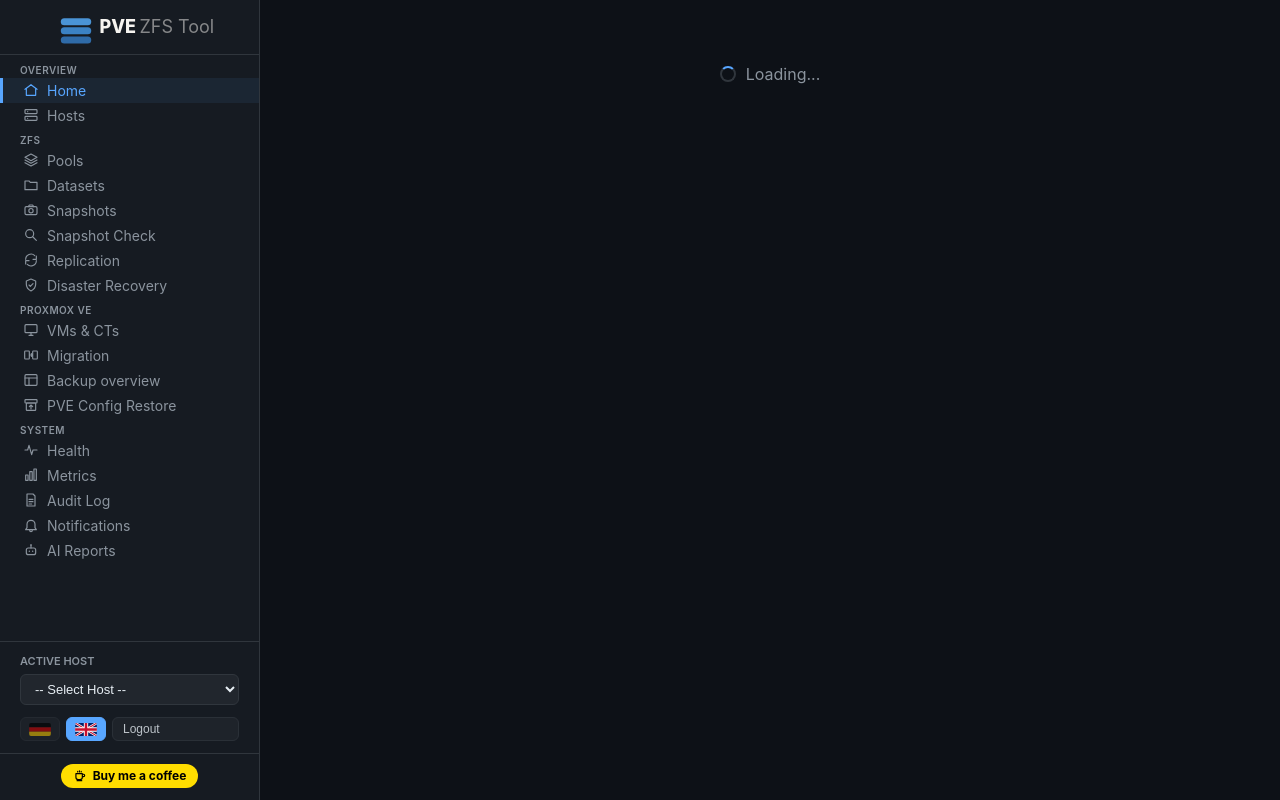
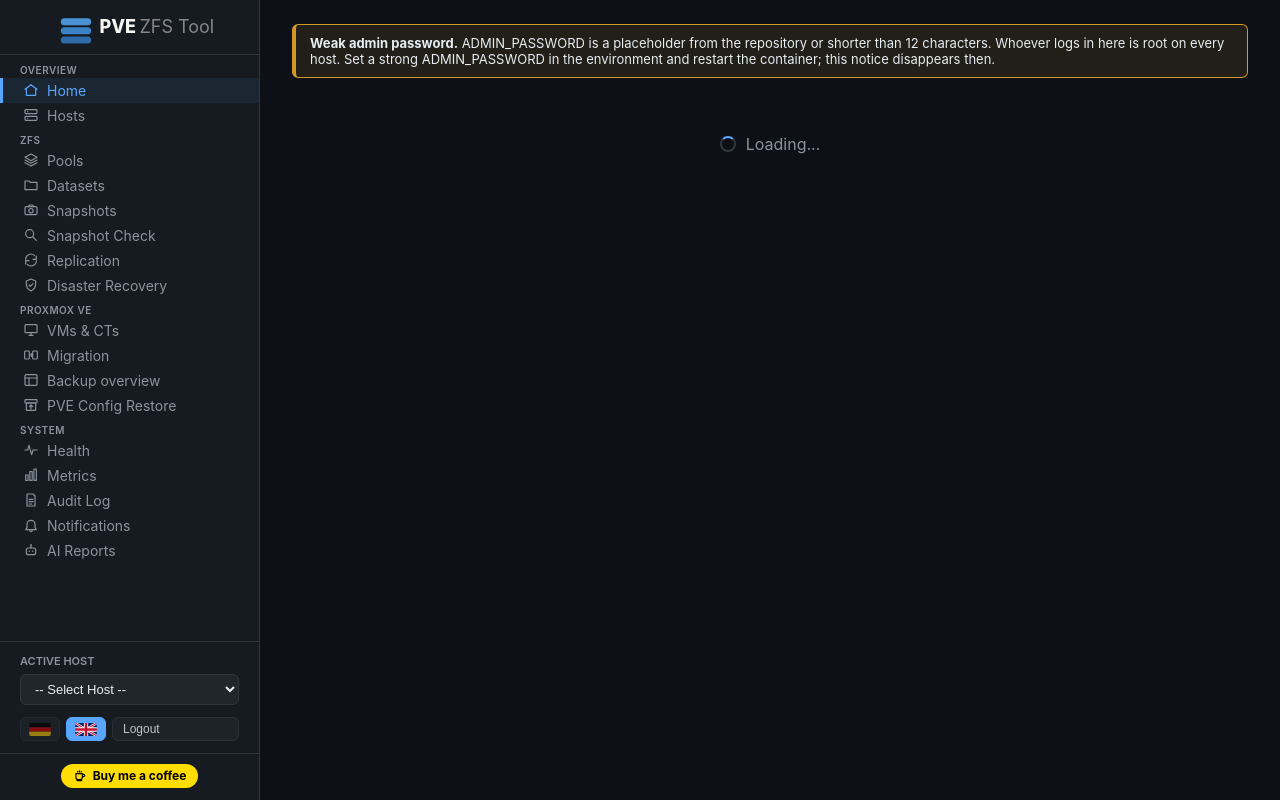
Before and after one commit to onlinecrash24/pve-zfs-tool, a Flask app: page / in a window 1280 px wide. Run offline with Flask 3, Linux system fonts and the light colour scheme; the visitor is signed in with stand-in values (Sample User, id 1); data that the repository does not hold is empty; parts of the project's set-up code (start-up, migrations or seed data) failed here and were passed over; some libraries are stand-ins or nearby versions.

Commit message:
Weak admin password: a notice where it is seen, not a refused start
Maintainer's decision after v0.9.935: the operator is responsible for the
password; the tool says so, it does not refuse to run. Only an EMPTY
ADMIN_PASSWORD still refuses the start -- that is not a weak password, it
is none, and the login would accept an empty field. A placeholder from
the repository or a password shorter than 12 characters starts, is logged
as a warning, and is shown as a banner at the top of the UI after every
login, in both languages, until the password is changed. README,
README_DE and SECURITY.md say so; the route /api/system/notice carries
the notice; the policy is one pure function with its cases as tests.

```diff
--- a/app/main.py
+++ b/app/main.py
@@ -152,15 +152,9 @@ MIN_PASSWORD_LENGTH = 12
 
 
 def admin_password_problem(value):
-    """Why this ADMIN_PASSWORD must not be used, or None.
-
-    This UI is root on every node. A placeholder from the compose file or
-    the README is public knowledge, and a short one is a dictionary away;
-    with 5000:5000 published on all interfaces either is an open door. The
-    SECRET_KEY case is handled by replacing the value; a password cannot be
-    replaced for the user, so the start is refused with the reason in the
-    log. The healthcheck never goes green, which is the point.
-    """
+    """What is wrong with this ADMIN_PASSWORD, or None: empty, a placeholder
+    from the compose file or the README (public knowledge), or shorter than
+    MIN_PASSWORD_LENGTH."""
     v = (value or "")
     if not v.strip():
         return "is empty"
@@ -171,12 +165,33 @@ def admin_password_problem(value):
     return None
 
 
-_pw_problem = admin_password_problem(ADMIN_PASSWORD)
-if _pw_problem:
+def password_policy(value):
+    """``("refuse" | "warn" | None, reason)``.
+
+    Only an EMPTY password refuses the start: that is not a weak password,
+    it is none, and the login would accept an empty field. Everything else
+    -- a placeholder, a short one -- is the operator's call: logged at
+    startup and shown as a banner in the UI after login, so it is seen
+    where it matters and cannot be mistaken for a healthy setup. This UI
+    is root on every node; the choice stays with whoever runs it.
+    """
+    problem = admin_password_problem(value)
+    if problem is None:
+        return None, None
+    return ("refuse" if problem == "is empty" else "warn"), problem
+
+
+_pw_action, _pw_problem = password_policy(ADMIN_PASSWORD)
+PASSWORD_WARNING = ""
+if _pw_action == "refuse":
     log.critical("Refusing to start: ADMIN_PASSWORD %s. Set ADMIN_USER and ADMIN_PASSWORD "
-                 "(at least %d characters) in the environment and start again.",
-                 _pw_problem, MIN_PASSWORD_LENGTH)
+                 "in the environment and start again.", _pw_problem)
     raise SystemExit(78)   # EX_CONFIG
+elif _pw_action == "warn":
+    PASSWORD_WARNING = f"ADMIN_PASSWORD {_pw_problem}"
+    log.warning("%s. This UI is root on every node; choose at least %d characters "
+                "that are not in this repository. The UI shows this notice after login.",
+                PASSWORD_WARNING, MIN_PASSWORD_LENGTH)
 if TRUST_PROXY:
     log.info("Trusting X-Forwarded-* headers (TRUST_PROXY=true) -- make sure only your reverse proxy can reach this port.")
 else:
@@ -446,6 +461,13 @@ def api_public_key():
 # ---------------------------------------------------------------------------
 # API: Host management
 # ---------------------------------------------------------------------------
+
+@app.route("/api/system/notice")
+def api_system_notice():
+    """Start-up notices the UI shows as a banner: today the password one."""
+    return jsonify({"password_warning": PASSWORD_WARNING,
+                    "min_password_length": MIN_PASSWORD_LENGTH})
+
 
 @app.route("/api/hosts", methods=["GET"])
 def api_hosts():
--- a/app/static/css/style.css
+++ b/app/static/css/style.css
@@ -697,3 +697,14 @@ pre.output {
     display: flex;
     justify-content: center;
 }
+
+/* Start-up notice for a weak ADMIN_PASSWORD: visible on every page */
+.pw-notice {
+    margin: 0 0 16px;
+    padding: 10px 14px;
+    border: 1px solid var(--warning, #d29922);
+    border-left-width: 4px;
+    border-radius: 6px;
+    background: rgba(210, 153, 34, 0.10);
+    font-size: 13px;
+}
```
Also changed, not shown: SECURITY.md (+1 -1 lines), tests/test_security_stage1.py (+24 -0 lines), README.md, README_DE.md, app/static/js/app.js, app/static/js/i18n.js.
